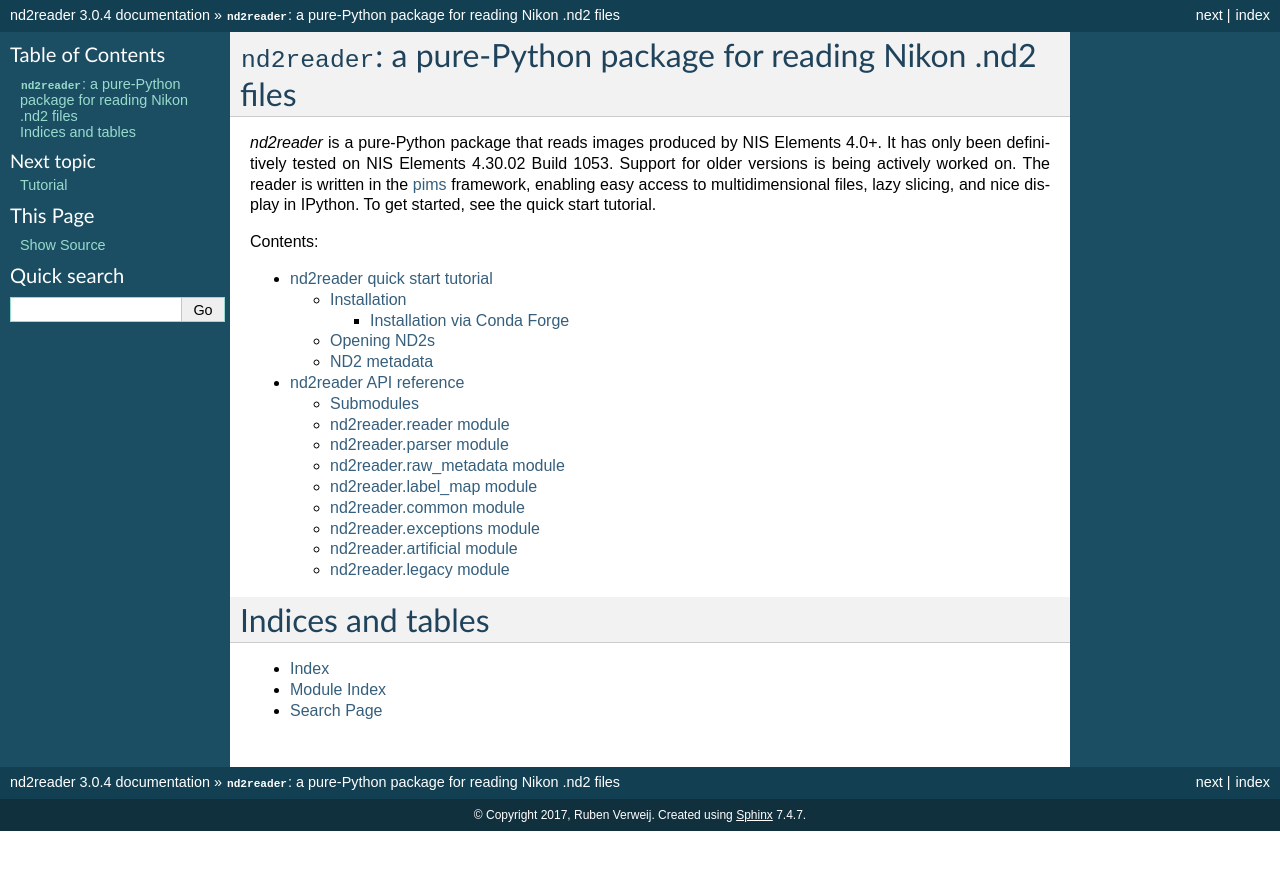
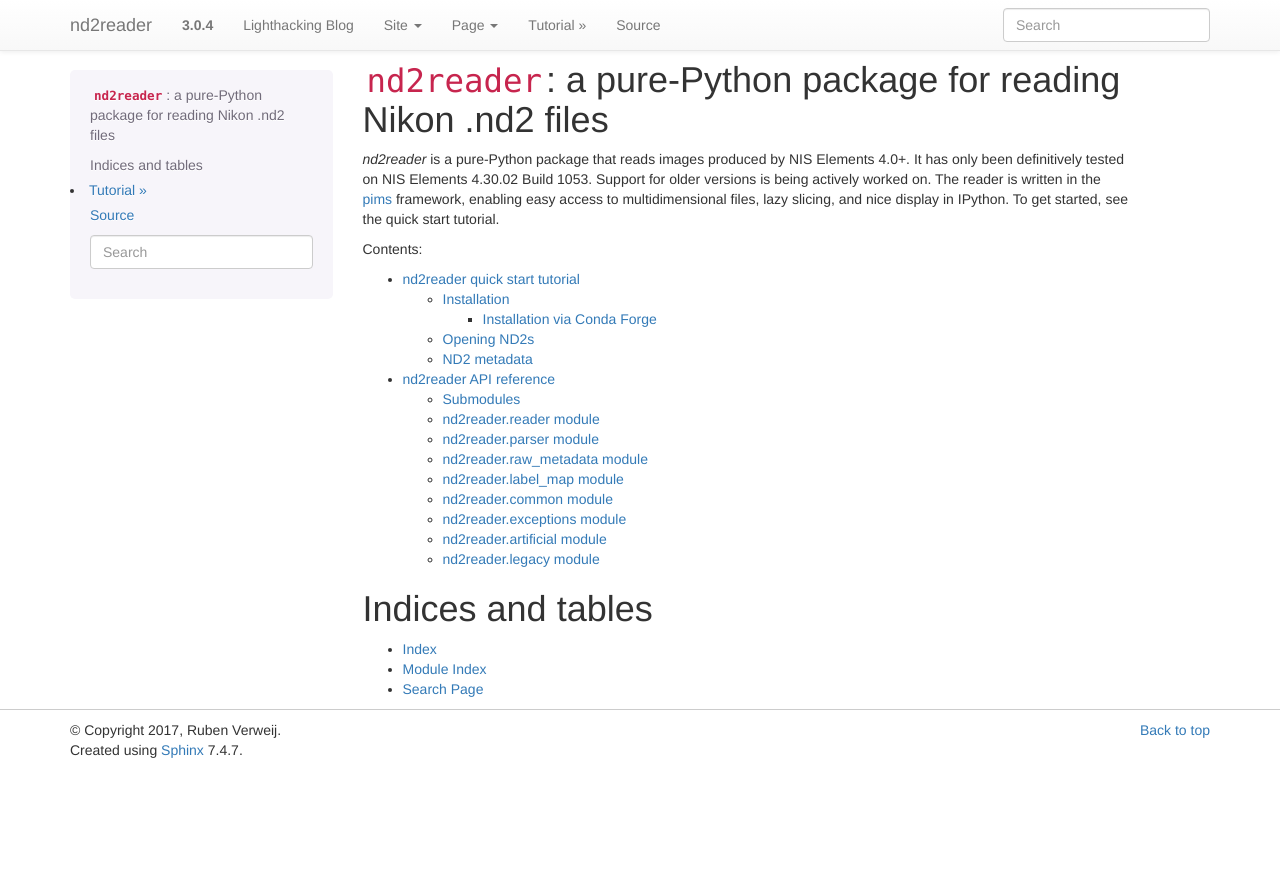
Before and after one commit to Open-Science-Tools/nd2reader, a Sphinx documentation site: the page built from sphinx/index.rst, in a window 1280 px wide. Shown: the top 870 px of the page. Built offline with Sphinx 7.4.7, drawn with Linux system fonts in a browser that asks for light colours; some of the changed lines change nothing that is shown.

Commit message:
New documentation theme

```diff
--- /dev/null
+++ b/sphinx/_templates/layout.html
@@ -0,0 +1,16 @@
+{% extends "!layout.html" %}
+
+{% block footer %}
+{{ super() }}
+
+<script>
+  (function(i,s,o,g,r,a,m){i['GoogleAnalyticsObject']=r;i[r]=i[r]||function(){
+  (i[r].q=i[r].q||[]).push(arguments)},i[r].l=1*new Date();a=s.createElement(o),
+  m=s.getElementsByTagName(o)[0];a.async=1;a.src=g;m.parentNode.insertBefore(a,m)
+  })(window,document,'script','https://www.google-analytics.com/analytics.js','ga');
+
+  ga('create', 'UA-56141646-1', 'auto');
+  ga('send', 'pageview');
+
+</script>
+{% endblock %}
--- a/sphinx/conf.py
+++ b/sphinx/conf.py
@@ -1,6 +1,6 @@
 #!/usr/bin/env python3
 # -*- coding: utf-8 -*-
-
+import sphinx_bootstrap_theme
 from recommonmark.parser import CommonMarkParser
 
 # -- General configuration ------------------------------------------------
@@ -18,7 +18,7 @@
               'sphinx.ext.napoleon']
 
 # Add any paths that contain templates here, relative to this directory.
-templates_path = []
+templates_path = ['_templates']
 
 # The suffix(es) of source filenames.
 # You can specify multiple suffix as a list of string:
@@ -71,13 +71,18 @@
 # The theme to use for HTML and HTML Help pages.  See the documentation for
 # a list of builtin themes.
 #
-html_theme = 'classic'
+html_theme = 'bootstrap'
+html_theme_path = sphinx_bootstrap_theme.get_html_theme_path()
 
 # Theme options are theme-specific and customize the look and feel of a theme
 # further.  For a list of options available for each theme, see the
 # documentation.
 #
-# html_theme_options = {}
+html_theme_options = {
+'navbar_links': [
+        ("Lighthacking Blog", "http://lighthacking.nl", True),
+    ],
+}
 
 # Add any paths that contain custom static files (such as style sheets) here,
 # relative to this directory. They are copied after the builtin static files,
```
